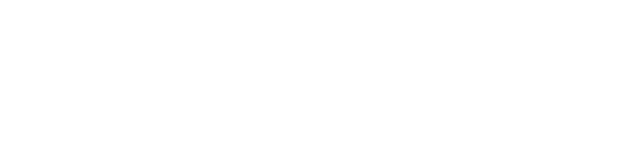
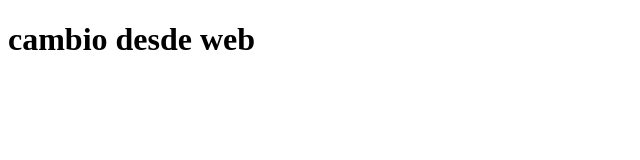
Before and after one commit to christopher0727/Repo_prueba, a plain HTML site: page index.html in a window 1280 px wide. Shown: the whole page, without its empty margins (0-640 px from the left). Drawn offline with Linux system fonts and the light colour scheme.

Commit message:
Update index.html

```diff
--- a/index.html
+++ b/index.html
@@ -3,6 +3,7 @@
 <head>
 	<meta charset="utf-8">
 	<title>mi primera pagina</title>
+	<h1>cambio desde web</h1>
 </head>
 <body>
 
```
